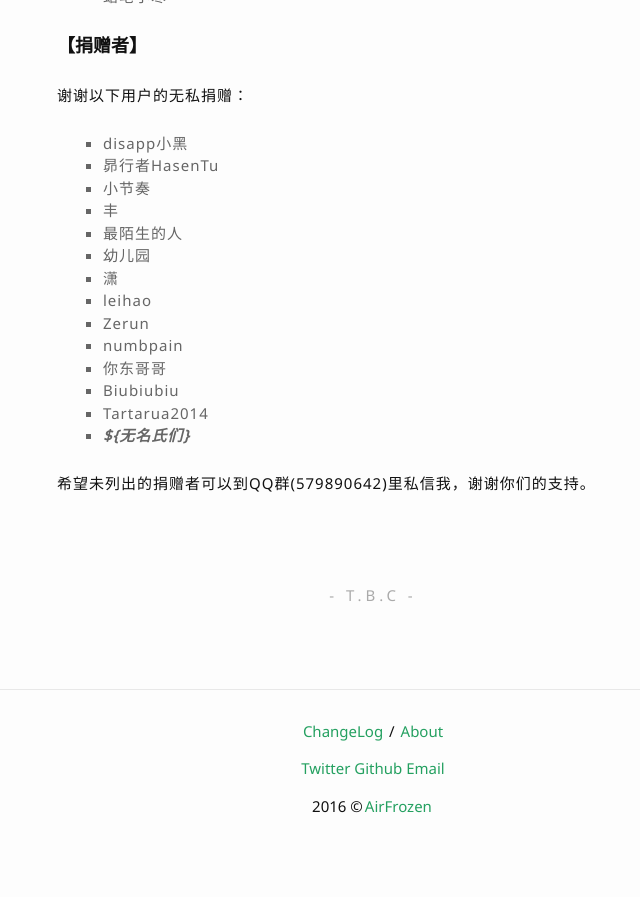
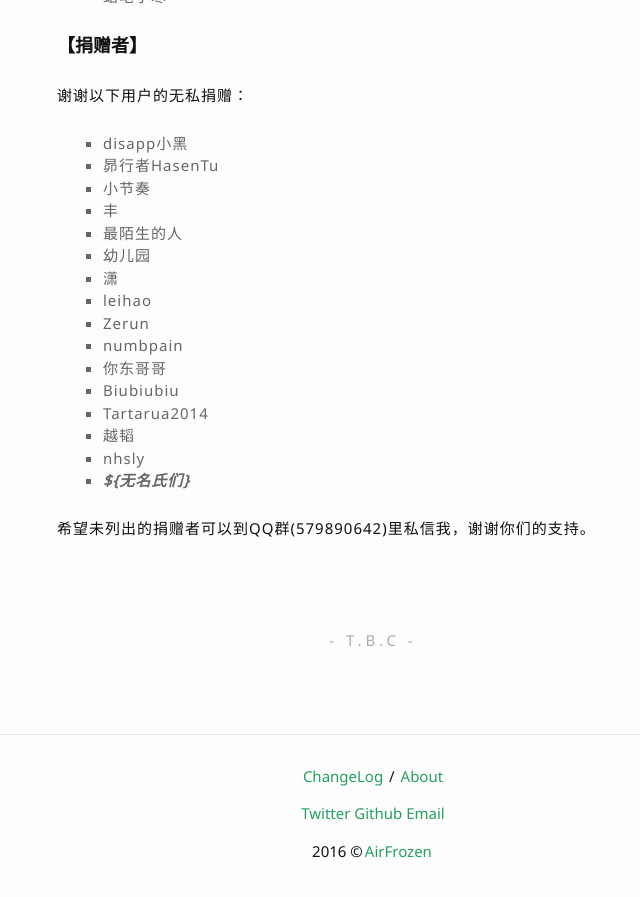
Before and after one commit to hyongbai/AirFrozen, a Jekyll site: the page built from _posts/2016-07-08-about.md, in a window 1280 px wide and 900 px high, scrolled down 1478 px. Shown: the top 897 px of the window, without its empty margins (267-907 px from the left). Built offline with Jekyll 4.4.1, drawn with Linux system fonts in a browser that asks for light colours; nearby versions of some CDN libraries; before the commit the page ends 2333 px from its top, so only the background shows below that.

Commit message:
【修改】捐助名单

```diff
--- a/_posts/2016-07-08-about.md
+++ b/_posts/2016-07-08-about.md
@@ -65,6 +65,8 @@ AirFrozen目前免费以后也将免费且不设上限。
 - 你东哥哥
 - Biubiubiu
 - Tartarua2014
+- 越韬
+- nhsly
 - ***${无名氏们}***
 
 希望未列出的捐赠者可以到QQ群(579890642)里私信我，谢谢你们的支持。
```
